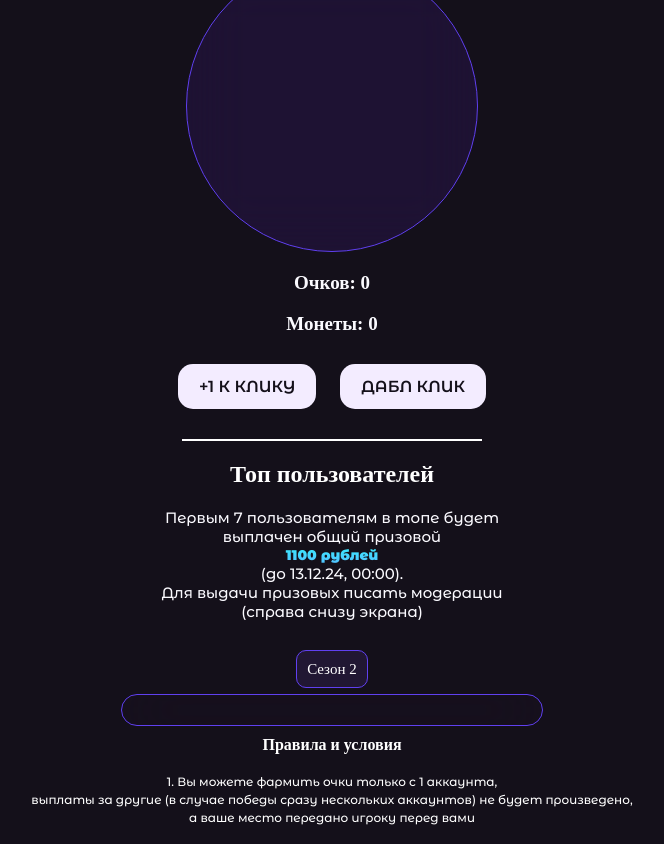
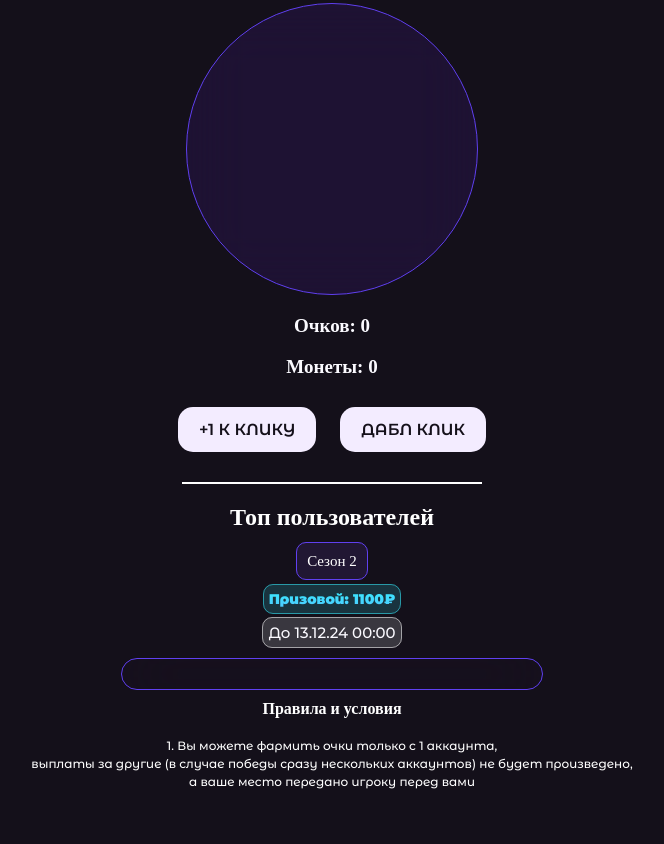
Before and after one commit to osquaaa/tapalka-home, a website: page index.html in a window 1280 px wide. Shown: the part 313-1157 px from the top of the page, without its empty margins (308-972 px from the left). After the commit the page ends 1121 px from the top, so only its background shows below. Drawn offline with nearby package versions, Linux system fonts and the light colour scheme; no server answers; a web font is replaced by a local one.

Commit message:
Update index.html

```diff
--- a/index.html
+++ b/index.html
@@ -203,6 +203,15 @@
 				text-fill-color: transparent;
 				font-weight: 900;
 			}
+			.bg-prize{
+				margin-top: 20px;
+			}
+			.reward span{
+				background: #36eeff2a;
+	padding: 5px;
+	border-radius: 10px;
+	border: 1px solid #36eeff8a;
+			}
 			li {
 				font-size: 10px;
 			}
@@ -263,7 +272,15 @@
 			.top-spirit{
 				margin-top: 10px;
 			}
-
+.timer span{
+	background: #f7feff2a;
+	padding: 5px;
+	border-radius: 10px;
+	border: 1px solid #ffffff8a;
+}
+.timer{
+	margin-top: 15px;
+}
 		</style>
 		<script>
     (function(d, w, c) {
@@ -312,7 +329,7 @@
 				placeholder="Имя пользователя"
 				maxlength='20'
 			/>
-			<input type="password" id="register-password" placeholder="Пароль" maxlength='20'/>
+			<input type="password" id="register-password" placeholder="Пароль" maxlength='20'/><br />
 			<button id="register-btn">Зарегистрироваться</button>
 		</div>
 
@@ -352,12 +369,10 @@
 		<hr class="divider" />
 		<h2>Топ пользователей</h2>
 		<div class="prize-sub">
-			Первым 7 пользователям в топе будет <br />
-			выплачен общий призовой
-			<div class="my-email reward">1100 рублей</div>
-			(до 13.12.24, 00:00).<br />
-			Для выдачи призовых писать модерации<br /> (справа снизу экрана)<br /><br> <br>
-			<span style="color: #fff;font-family: unbounded; font-weight: 400; padding: 10px; border-radius: 10px;background-color: #6539ad2c;border: 1px solid #6040f0;">Cезон 2</span>
+
+		<span style="color: #fff;font-family: unbounded; font-weight: 400; padding: 10px; border-radius: 10px;background-color: #6539ad2c;border: 1px solid #6040f0;">Cезон 2</span>
+		<div class="bg-prize"><div class="my-email reward"><span>Призовой: 1100₽</span></div></div>
+		<div class="timer"><span>До 13.12.24 00:00</span></div>
 		</div>
 
 			<ul id="user-list"></ul>
```
